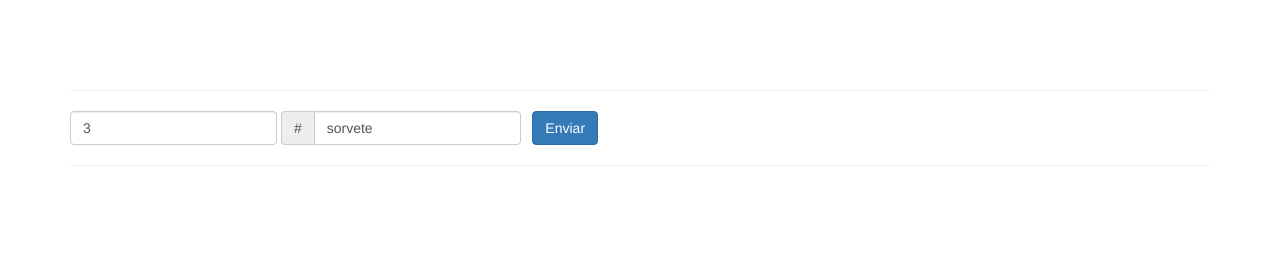
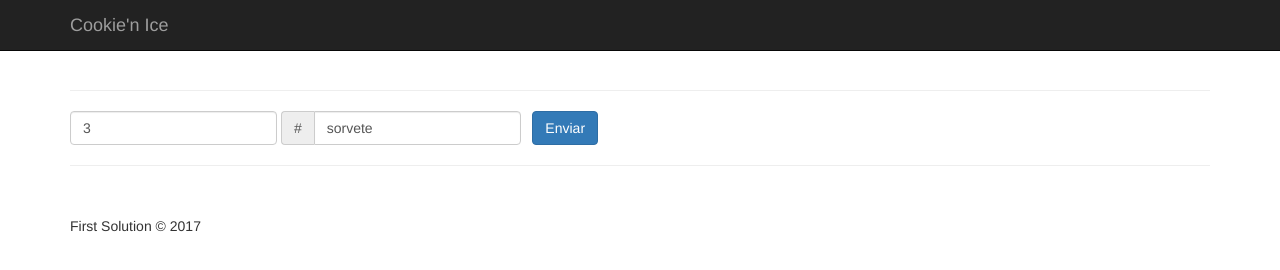
Before and after one commit to Emiliano/instatest, a website: page views/index.html in a window 1280 px wide. Drawn offline with Linux system fonts and the light colour scheme.

```diff
--- a/views/index.html
+++ b/views/index.html
@@ -9,7 +9,7 @@
     <meta name="description" content="">
     <meta name="author" content="">
 
-    <title>Gallery</title>
+    <title>Cookie'n Ice</title>
 
     <!-- Bootstrap Core CSS -->
     <link href="/css/bootstrap.min.css" rel="stylesheet">
@@ -28,10 +28,10 @@
 
 <body>
 
-    <!-- Navigation
+    <!-- Navigation -->
     <nav class="navbar navbar-inverse navbar-fixed-top" role="navigation">
         <div class="container">
-            <!-- Brand and toggle get grouped for better mobile display
+            <!-- Brand and toggle get grouped for better mobile display-->
             <div class="navbar-header">
                 <button type="button" class="navbar-toggle" data-toggle="collapse" data-target="#bs-example-navbar-collapse-1">
                     <span class="sr-only">Toggle navigation</span>
@@ -39,8 +39,9 @@
                     <span class="icon-bar"></span>
                     <span class="icon-bar"></span>
                 </button>
-                <a class="navbar-brand" href="#">Start Bootstrap</a>
+                <a class="navbar-brand" href="#">Cookie'n Ice</a>
             </div>
+
         <!-- Collect the nav links, forms, and other content for toggling
         <div class="collapse navbar-collapse" id="bs-example-navbar-collapse-1">
             <ul class="nav navbar-nav">
@@ -55,10 +56,10 @@
                 </li>
             </ul>
         </div>
-            <!-- /.navbar-collapse
+        <!-- /.navbar-collapse-->
     </div>
-        <!-- /.container
-    </nav>-->
+    <!-- /.container-->
+    </nav>
 
     <!-- Page Content -->
     <div class="container">
@@ -83,7 +84,7 @@
         <footer>
             <div class="row">
                 <div class="col-lg-12">
-                    <p></p>
+                    <p>First Solution © 2017</p>
                 </div>
             </div>
         </footer>
```
Also changed, not shown: views/gallery.html (+4 -4 lines). Lines whose indentation alone changed are shown as unchanged.
